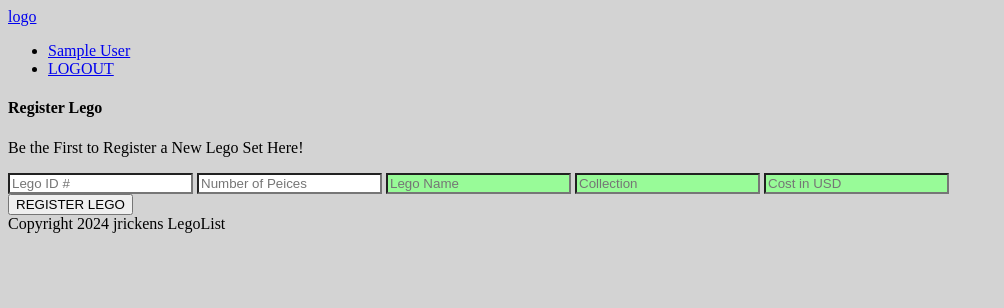
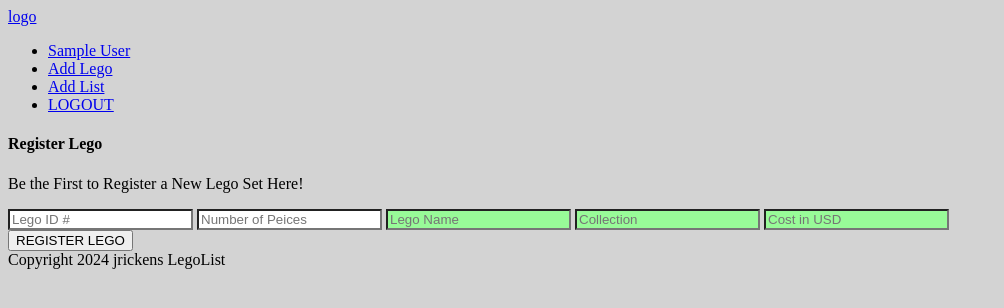
Before and after one commit to J-Rickens/LegoList, a PHP site: page /add/lego/index.php in a window 1280 px wide. Shown: the top 308 px of the page, without its empty margins (0-1004 px from the left). Run offline with PHP 8.4, Linux system fonts and the light colour scheme; the visitor is signed in with stand-in values (Sample User, id 1).

Commit message:
add addLego, addList to nav bar when logedin

```diff
--- a/.templates/header.tp.php
+++ b/.templates/header.tp.php
@@ -16,6 +16,8 @@
 				<ul>
 					<?php if (isset($_SESSION['uid'])) { ?>
 						<li><a href=<?php echo $urlReturn . "dashboard"; ?>><?php echo $_SESSION['name']; ?></a></li>
+						<li><a href=<?php echo $urlReturn . "add/lego"; ?>>Add Lego</a></li>
+						<li><a href=<?php echo $urlReturn . "add/list"; ?>>Add List</a></li>
 						<li><a href=<?php echo $urlReturn . ".includes/logout.inc.php"; ?>>LOGOUT</a></li>
 					<?php } else { ?>
 						<li><a href=<?php echo $urlReturn . "login"; ?>>login/register</a></li>
```
